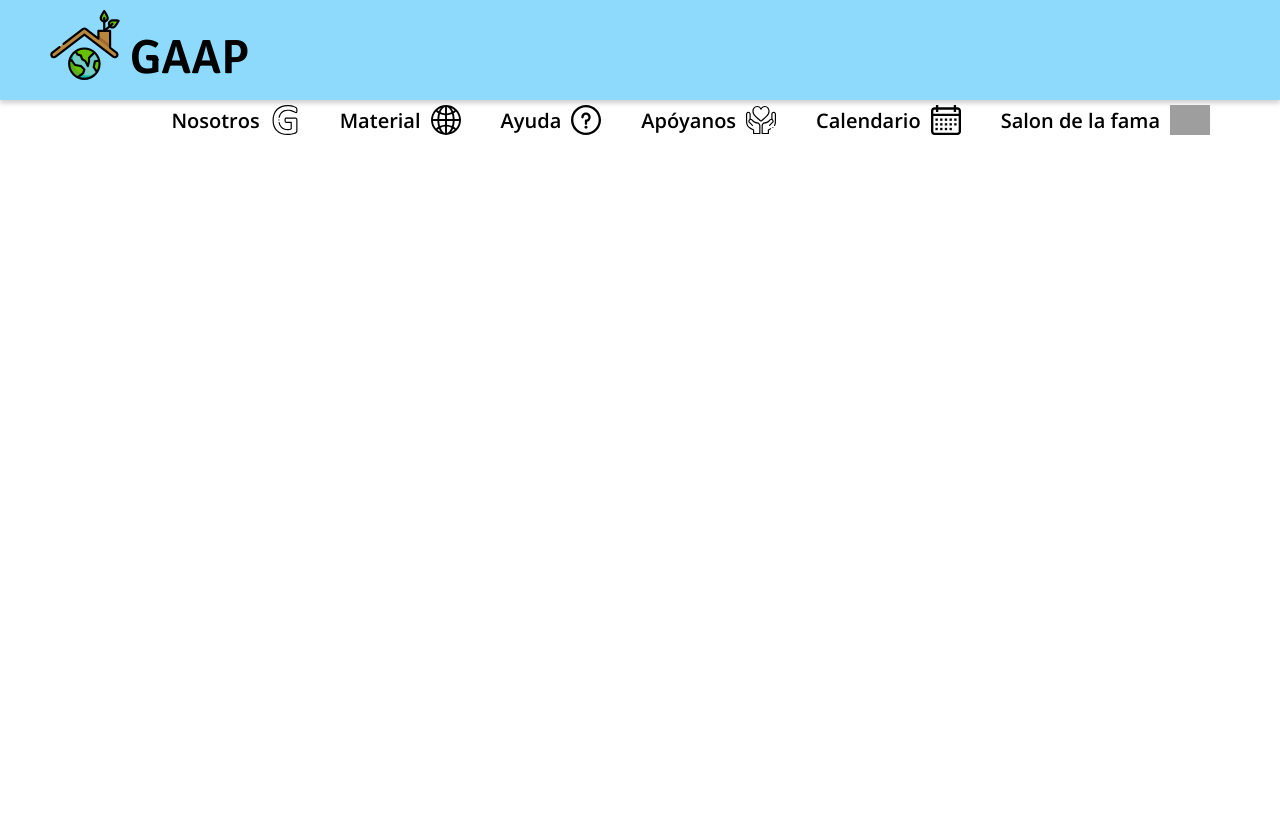
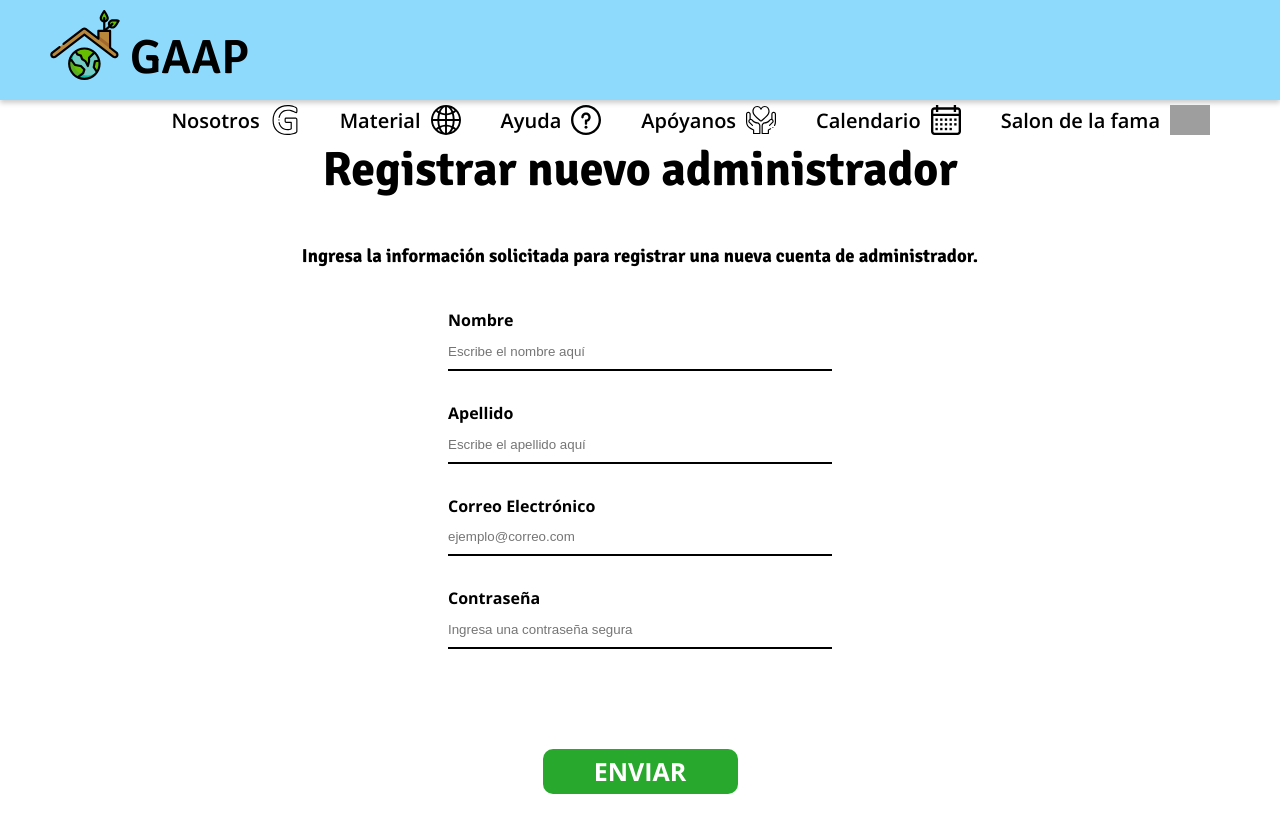
Before and after one commit to De-Bug-Labs/ldaw, a Vue app: page /admin/nuevoUsuario in a window 1280 px wide. Shown: the top 832 px of the page. Before the commit the page ends 800 px from the top, so only its background shows below. Built offline with nearby package versions, Linux system fonts and the light colour scheme; grey boxes are pictures that could not be loaded.

Commit message:
Vista Agregar Usuario

```diff
--- a/package.json
+++ b/package.json
@@ -11,6 +11,7 @@
   },
   "dependencies": {
     "@vuelidate/validators": "^2.0.0-alpha.13",
+    "axios": "^0.21.1",
     "core-js": "^3.6.5",
     "register-service-worker": "^1.7.1",
     "vee-validate": "^4.3.3",
--- a/src/components/ModalHelp.vue
+++ b/src/components/ModalUser.vue
@@ -6,9 +6,9 @@
       </div>
       <div class="content">
         <h2>NOMBRE: {{ nombre }}</h2>
+        <h2>APELLIDO: {{ apellido }}</h2>
         <h2>CORREO: {{ correo }}</h2>
-        <h2>TELEFONO: {{ telefono }}</h2>
-        <h2>TEMA SELECCIONADO: {{ seccion }}</h2>
+        <h2>CONTASEÑA: {{ contrasena }}</h2>
       </div>
       <div class="buttons">
         <p class="confirmar" @click="$emit('enviar')">Confirmar</p>
@@ -20,15 +20,29 @@
 
 <script lang="ts">
 import { defineComponent } from "vue";
+/* import axios, { AxiosInstance, AxiosResponse } from 'axios'; */
 
 export default defineComponent({
-  name: "ModalHelp",
+  name: "ModalUser",
   props: {
     seccion: String,
     nombre: String,
     correo: String,
-    telefono: String,
+    apellido: String,
+    contrasena: String,
   },
+  /*   data(){
+      return {
+          user
+      }
+  },
+  methods: {
+      addUser(): void {
+          axios.post('http://localhost:5000/api/user', {
+              name:
+          })
+      }
+  } */
 });
 </script>
 
@@ -86,11 +100,11 @@ export default defineComponent({
       border-top: 2px solid rgb(214, 214, 214);
       p.confirmar {
         width: 195px;
-        height: 45px;
+        height: 30px;
         align-self: center;
         font-family: "Open Sans", sans-serif;
         text-transform: uppercase;
-        font-size: 25px;
+        font-size: 20px;
         background-color: #28a82d;
         border-radius: 10px;
         color: white;
@@ -104,9 +118,9 @@ export default defineComponent({
       }
       p.cancelar {
         width: 195px;
-        height: 45px;
+        height: 30px;
         display: flex;
-        font-size: 25px;
+        font-size: 20px;
         justify-content: center;
         align-items: center;
         font-weight: 700;
--- /dev/null
+++ b/src/components/NewUser.vue
@@ -0,0 +1,323 @@
+<template>
+  <form class="container" id="help-form" @submit.prevent="validateForm">
+    <ModalUser
+      v-if="confirmed"
+      @close="confirmed = false"
+      @enviar="submitForm"
+      :nombre="nombre"
+      :apellido="apellido"
+      :correo="correo"
+      :contrasena="contrasena"
+    />
+    <h1>Registrar nuevo administrador</h1>
+    <h3>
+      Ingresa la información solicitada para registrar una nueva cuenta de
+      administrador.
+    </h3>
+
+    <div class="section">
+      <div class="miniCont">
+        <label for="name" class="form-label">Nombre</label>
+        <input
+          @click="nomInv = false"
+          :class="{ nomInv }"
+          v-model="nombre"
+          type="text"
+          id="name"
+          name="name"
+          placeholder="Escribe el nombre aquí"
+          maxlength="64"
+        />
+        <p :class="{ on: nomInv }">Asegúrate de ingresar un nombre válido</p>
+      </div>
+      <div class="miniCont">
+        <label for="apellido" class="form-label">Apellido</label>
+        <input
+          @click="apelInv = false"
+          :class="{ apelInv }"
+          v-model="apellido"
+          type="text"
+          id="apellido"
+          name="apellido"
+          placeholder="Escribe el apellido aquí"
+          maxlength="64"
+        />
+        <p :class="{ on: apelInv }">Asegúrate de ingresar un apellido válido</p>
+      </div>
+      <div class="miniCont">
+        <label for="mail" class="form-label">Correo Electrónico</label>
+        <input
+          @click="corInv = false"
+          :class="{ corInv }"
+          v-model="correo"
+          type="mail"
+          id="mail"
+          name="name"
+          placeholder="ejemplo@correo.com"
+        />
+        <p :class="{ on: corInv }">
+          Asegúrate de ingresar un correo válido ejemplo@correo.com
+        </p>
+      </div>
+      <div class="miniCont">
+        <label for="password" class="form-label">Contraseña</label>
+        <input
+          @click="passInv = false"
+          :class="{ passInv }"
+          v-model="contrasena"
+          type="password"
+          id="password"
+          name="password"
+          placeholder="Ingresa una contraseña segura"
+        />
+        <p :class="{ on: passInv }">
+          Asegúrate de ingresar una contraseña segura
+        </p>
+      </div>
+    </div>
+    <div class="section">
+      <input type="submit" name="submit" value="Enviar" />
+    </div>
+  </form>
+</template>
+
+<script lang="ts">
+import { defineComponent } from "vue";
+import ModalUser from "@/components/ModalUser.vue";
+
+export default defineComponent({
+  name: "HelpForm",
+  components: {
+    ModalUser,
+  },
+  data() {
+    return {
+      nombre: "",
+      apellido: "",
+      correo: "",
+      contrasena: "",
+      nomInv: false,
+      corInv: false,
+      apelInv: false,
+      passInv: false,
+      confirmed: false,
+      enviar: false,
+    };
+  },
+  methods: {
+    checkNombre() {
+      var regex = /^[a-zA-Z\s]*$/;
+      if (
+        this.nombre.length <= 2 ||
+        this.nombre.length > 64 ||
+        !regex.test(this.nombre)
+      ) {
+        this.nomInv = true;
+      } else {
+        this.nomInv = false;
+      }
+    },
+    checkApellido() {
+      var regex = /^[a-zA-Z\s]*$/;
+      if (
+        this.apellido.length <= 2 ||
+        this.apellido.length > 64 ||
+        !regex.test(this.apellido)
+      ) {
+        this.apelInv = true;
+      } else {
+        this.apelInv = false;
+      }
+    },
+    checkCorreo() {
+      var regex = /^[a-zA-Z0-9.!#$%&'*+/=?^_`{|}~-]+@[a-zA-Z0-9-]+(?:\.[a-zA-Z0-9-]+)*$/;
+      if (!regex.test(this.correo)) {
+        this.corInv = true;
+      } else {
+        this.corInv = false;
+      }
+    },
+    checkPassword() {
+      var regex = /^[a-zA-Z0-9.!#$%&'*+/=?^_`{|}~-]/;
+      if (!regex.test(this.contrasena)) {
+        this.passInv = true;
+      } else {
+        this.passInv = false;
+      }
+    },
+
+    validateForm() {
+      this.checkNombre();
+      this.checkCorreo();
+      this.checkApellido();
+      this.checkPassword();
+      this.confirmed = false;
+      if (!this.nomInv && !this.corInv && !this.apelInv && !this.passInv) {
+        this.confirmed = true;
+      } else {
+        this.confirmed = false;
+      }
+    },
+    submitForm() {
+      console.log("posted");
+      this.$router.push("/");
+    },
+  },
+});
+</script>
+
+<style scoped lang="scss">
+@import url("https://fonts.googleapis.com/css2?family=Signika:ital,wght@0,200;0,300;0,400;0,600;0,700;1,200;1,300;1,400;1,600&display=swap");
+@import url("https://fonts.googleapis.com/css2?family=Open+Sans:ital,wght@0,200;0,300;0,400;0,600;0,700;1,200;1,300;1,400;1,600&display=swap");
+
+.container {
+  height: 100%;
+  width: 100vw;
+  display: flex;
+  flex-direction: column;
+  align-items: center;
+  font-family: "Signika", sans-serif;
+  position: relative;
+
+  .section {
+    margin-bottom: 70px;
+    display: flex;
+    flex-direction: column;
+    text-align: center;
+    width: 30%;
+    p {
+      display: none;
+    }
+    p.on {
+      color: rgb(255, 0, 0);
+      display: flex;
+      margin-block-start: 0em;
+      margin-block-end: 0em;
+    }
+  }
+
+  h1 {
+    font-size: 3rem;
+  }
+
+  h2 {
+    font-family: "Open Sans", sans-serif;
+    color: #797979;
+    font-size: 20px;
+  }
+  h3 {
+    margin-block-end: 2em;
+    margin-block-start: 0em;
+  }
+
+  .border {
+    display: flex;
+    flex-direction: column;
+    margin-top: 30px;
+    font-family: "Open Sans", sans-serif;
+    width: 30%;
+  }
+  label {
+    font-weight: 700;
+    text-align: left;
+    font-family: "Open Sans", sans-serif;
+  }
+  textarea {
+    height: 200px !important;
+    box-sizing: border-box;
+    box-shadow: none;
+    outline: none;
+    border: 2px solid black;
+    border-radius: 10px;
+    font-family: "Open Sans", sans-serif;
+  }
+  textarea.menInv {
+    border: 2px solid rgb(255, 0, 0);
+  }
+  textarea:focus::placeholder {
+    color: transparent;
+    transition: 0.4s;
+  }
+  input {
+    padding: 10px 0;
+    box-sizing: border-box;
+    box-shadow: none;
+    outline: none;
+    border: none;
+    border-bottom: 2px solid rgb(0, 0, 0);
+  }
+  .miniCont {
+    margin-bottom: 30px;
+    display: flex;
+    flex-direction: column;
+  }
+
+  input.nomInv,
+  input.corInv,
+  input.telInv {
+    border-bottom: 2px solid rgb(255, 0, 0);
+  }
+
+  input:focus::placeholder {
+    color: transparent;
+    transition: 0.4s;
+  }
+  input:focus {
+    border-bottom: 2px solid rgb(0, 0, 0);
+  }
+  select {
+    color: rgb(0, 0, 0);
+    font-size: 20px;
+    border-radius: 5px;
+    border: 2px solid black;
+    background-color: rgb(241, 241, 241);
+    option {
+      font-family: "Open Sans", sans-serif;
+      font-size: 20px;
+    }
+    option:hover {
+      background-color: rgb(0, 98, 255);
+    }
+  }
+
+  select.secInv {
+    border: 2px solid rgb(255, 0, 0);
+  }
+  .select-selected {
+    background-color: rgb(0, 98, 255);
+  }
+
+  input[type="submit"] {
+    border-bottom: none;
+    cursor: pointer;
+    width: 195px;
+    height: 45px;
+    align-self: center;
+    font-family: "Open Sans", sans-serif;
+    text-transform: uppercase;
+    font-size: 25px;
+    background-color: #28a82d;
+    border-radius: 10px;
+    color: white;
+    font-weight: 700;
+    display: flex;
+    justify-content: center;
+    align-items: center;
+    padding: 0;
+    margin-bottom: 0px;
+  }
+
+  input[type="submit"]:hover {
+    border: 4px solid black;
+  }
+}
+@media screen and (max-width: 900px) {
+  .container {
+    text-align: center;
+    .section {
+      margin-bottom: 60px;
+      width: 80%;
+    }
+  }
+}
+</style>
--- a/src/router/index.ts
+++ b/src/router/index.ts
@@ -70,6 +70,15 @@ const routes: Array<RouteRecordRaw> = [
     component: () =>
       import(/* webpackChunkName: "about" */ "../views/Calendar.vue"),
   },
+  {
+    path: "/admin/nuevoUsuario",
+    name: "NuevoUsuario",
+    // route level code-splitting
+    // this generates a separate chunk (about.[hash].js) for this route
+    // which is lazy-loaded when the route is visited.
+    component: () =>
+      import(/* webpackChunkName: "about" */ "../views/NuevoUsuario.vue"),
+  },
 ];
 
 const router = createRouter({
--- a/src/views/About.vue
+++ b/src/views/About.vue
@@ -22,9 +22,7 @@ export default defineComponent({
   methods: {
     getInfo() {
       try {
-        const data = fetch(
-          "http://localhost:5000/api/information/d83f8361-b3d3-438c-a6fd-d54e0a86737b"
-        )
+        const data = fetch("http://localhost:5000/api/information/1")
           .then((res) => res.json())
           .then((data) => {
             this.information = data;
--- /dev/null
+++ b/src/views/NuevoUsuario.vue
@@ -0,0 +1,15 @@
+<template>
+  <HelpForm />
+</template>
+
+<script lang="ts">
+import { defineComponent } from "vue";
+import HelpForm from "@/components/NewUser.vue"; // @ is an alias to /src
+
+export default defineComponent({
+  name: "Help",
+  components: {
+    HelpForm,
+  },
+});
+</script>
```
Also changed, not shown: 1 other file (tests, documents, lock files or other folders).
